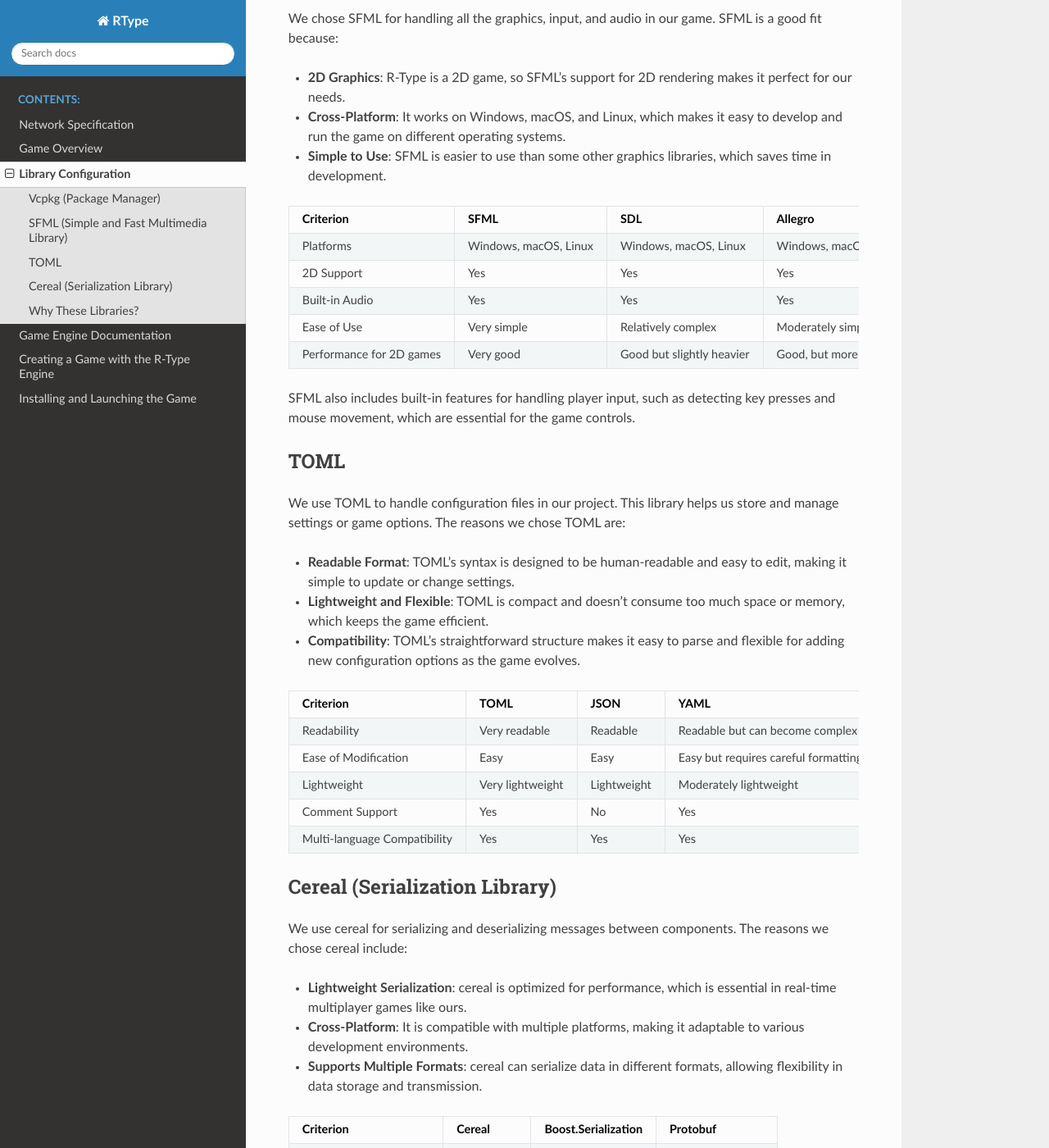
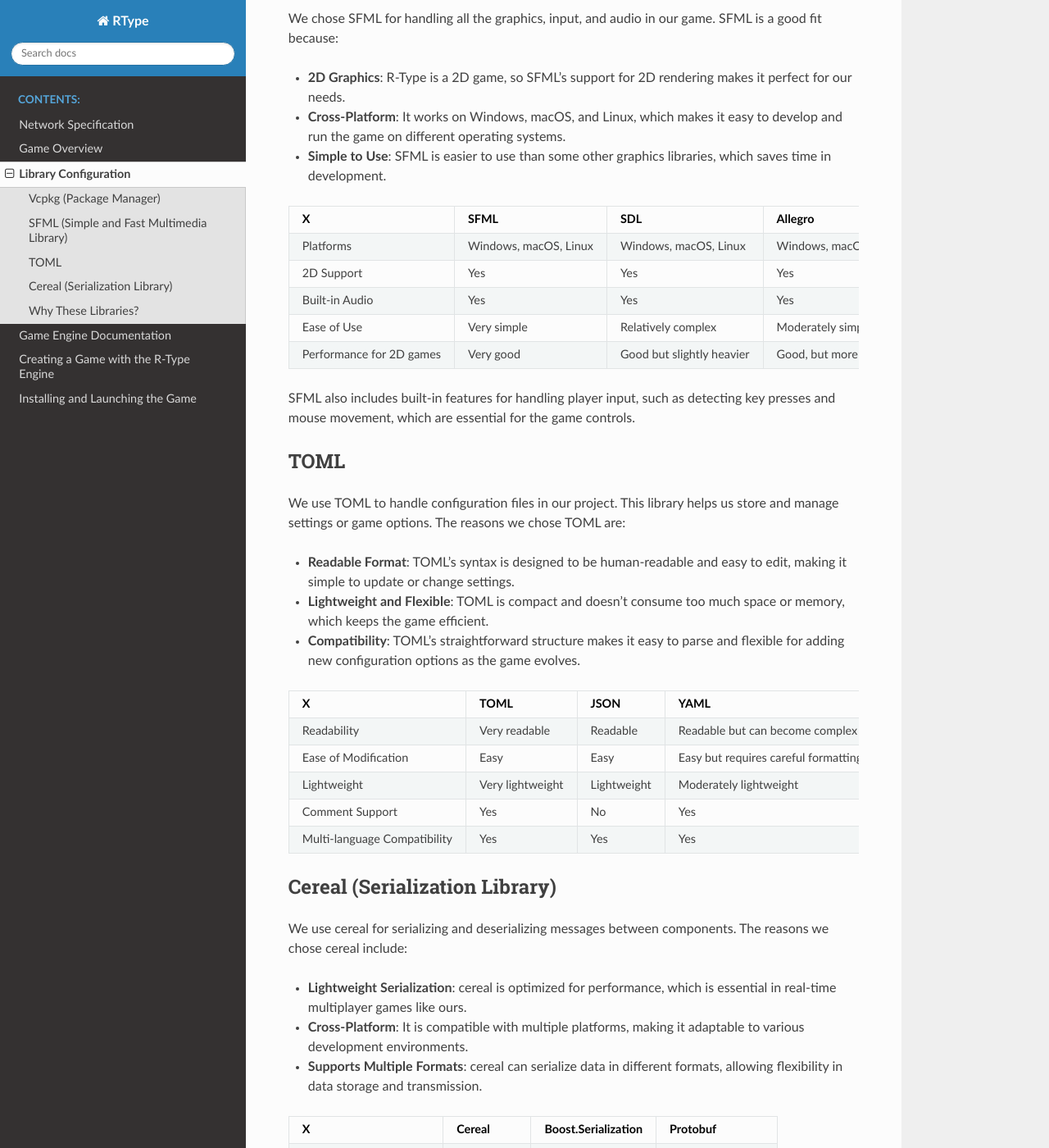
Before and after one commit to PokeZappy/rtype-documentation, a Sphinx documentation site: the page built from source/lib_configuration.rst, in a window 1280 px wide and 1400 px high, scrolled down 796 px. Shown: the whole window at 82% size. Built offline with Sphinx 7.4.7 and the Read the Docs theme 3.1.0, drawn with Linux system fonts in a browser that asks for light colours.

Commit message:
feat: benchmark fix

```diff
--- a/source/lib_configuration.rst
+++ b/source/lib_configuration.rst
@@ -51,7 +51,7 @@
 .. list-table::
    :header-rows: 1
 
-   * - Criterion
+   * - X
      - SFML
      - SDL
      - Allegro
@@ -90,7 +90,7 @@
 .. list-table::
    :header-rows: 1
 
-   * - Criterion
+   * - X
      - TOML
      - JSON
      - YAML
@@ -126,7 +126,7 @@
 .. list-table::
    :header-rows: 1
 
-   * - Criterion
+   * - X
      - Cereal
      - Boost.Serialization
      - Protobuf
```
